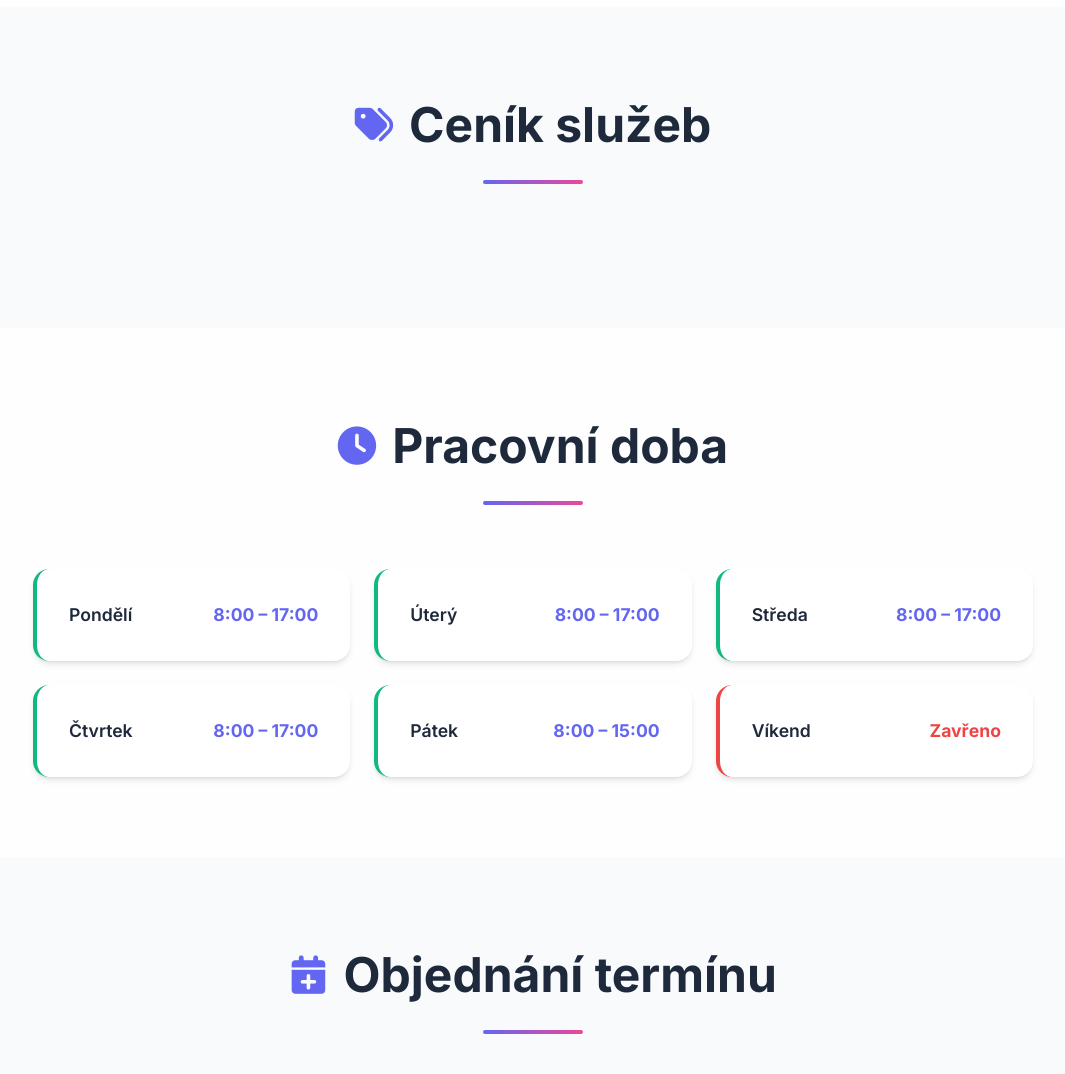
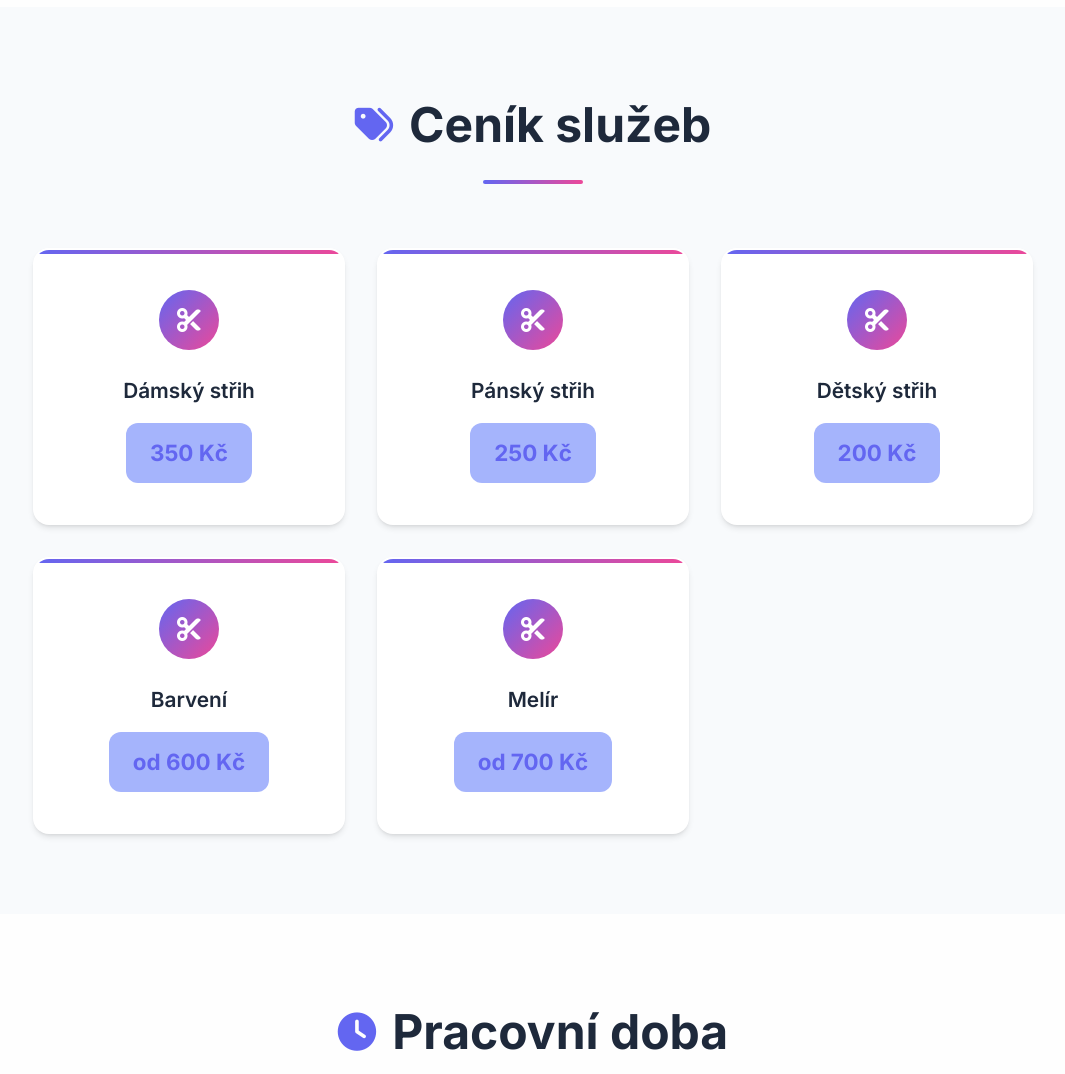
Before and after one commit to notomeposercz/kadernictvi, a PHP site: page / in a window 1280 px wide. Shown: the part 1242-2316 px from the top of the page, without its empty margins (107-1172 px from the left). Run offline with PHP 8.4, Linux system fonts and the light colour scheme; data that the repository does not hold is empty.

Commit message:
Add files via upload

```diff
--- a/index.php
+++ b/index.php
@@ -10,6 +10,7 @@
     <link rel="stylesheet" href="https://cdnjs.cloudflare.com/ajax/libs/font-awesome/6.4.0/css/all.min.css">
 </head>
 <body>
+    <!-- HTML zůstává stejný... -->
     <header class="main-header">
         <div class="header-overlay"></div>
         <img src="image1.jpg" alt="Kadeřnictví Tereza Dvořáčková" class="header-photo">
@@ -83,7 +84,32 @@
                     <div class="section-line"></div>
                 </div>
                 <div class="cenik-grid" id="cenikGrid">
-                    <!-- Ceník se načte z databáze -->
+                    <!-- Fallback statický ceník, pokud se nepodaří načíst z DB -->
+                    <div class="cenik-card">
+                        <div class="cenik-icon"><i class="fas fa-cut"></i></div>
+                        <h3>Dámský střih</h3>
+                        <div class="cenik-price">350 Kč</div>
+                    </div>
+                    <div class="cenik-card">
+                        <div class="cenik-icon"><i class="fas fa-cut"></i></div>
+                        <h3>Pánský střih</h3>
+                        <div class="cenik-price">250 Kč</div>
+                    </div>
+                    <div class="cenik-card">
+                        <div class="cenik-icon"><i class="fas fa-cut"></i></div>
+                        <h3>Dětský střih</h3>
+                        <div class="cenik-price">200 Kč</div>
+                    </div>
+                    <div class="cenik-card">
+                        <div class="cenik-icon"><i class="fas fa-cut"></i></div>
+                        <h3>Barvení</h3>
+                        <div class="cenik-price">od 600 Kč</div>
+                    </div>
+                    <div class="cenik-card">
+                        <div class="cenik-icon"><i class="fas fa-cut"></i></div>
+                        <h3>Melír</h3>
+                        <div class="cenik-price">od 700 Kč</div>
+                    </div>
                 </div>
             </div>
         </section>
@@ -200,35 +226,65 @@
     </footer>
 
     <script>
-        // Načtení ceníku při načtení stránky
+        // Načtení ceníku při načtení stránky - pouze pokud je sekce viditelná
         document.addEventListener('DOMContentLoaded', function() {
-            loadCenik();
             initSmoothScrolling();
+
+            // Použij Intersection Observer pro lazy loading ceníku
+            const cenikSection = document.getElementById('cenik');
+            const observer = new IntersectionObserver((entries) => {
+                entries.forEach(entry => {
+                    if (entry.isIntersecting) {
+                        loadCenik();
+                        observer.unobserve(entry.target); // Načti jen jednou
+                    }
+                });
+            }, { threshold: 0.1 });
+
+            observer.observe(cenikSection);
         });
 
-        // API volání
-        async function apiCall(action, data = {}) {
+        // API volání s timeout a retry logikou
+        async function apiCall(action, data = {}, timeout = 5000) {
+            const controller = new AbortController();
+            const timeoutId = setTimeout(() => controller.abort(), timeout);
+
             try {
                 const response = await fetch('api.php', {
                     method: 'POST',
                     headers: {
                         'Content-Type': 'application/json',
                     },
-                    body: JSON.stringify({ action, ...data })
+                    body: JSON.stringify({ action, ...data }),
+                    signal: controller.signal
                 });
+
+                clearTimeout(timeoutId);
+
+                if (!response.ok) {
+                    throw new Error(`HTTP error! status: ${response.status}`);
+                }
+
                 return await response.json();
             } catch (error) {
+                clearTimeout(timeoutId);
                 console.error('API Error:', error);
+
+                if (error.name === 'AbortError') {
+                    return { success: false, message: 'Timeout - požadavek trval příliš dlouho' };
+                }
+
                 return { success: false, message: 'Chyba připojení' };
             }
         }
 
-        // Načtení ceníku z databáze
+        // Načtení ceníku z databáze s fallback
         async function loadCenik() {
             const result = await apiCall('get_cenik');
-            if (result.success) {
+            if (result.success && result.data && result.data.length > 0) {
                 updateCenikGrid(result.data);
             }
+            // Pokud se nepodaří načíst, zůstane statický HTML
         }
 
         // Aktualizace ceníku - nový grid design
```
Also changed, not shown: api.php (+21 -7 lines), config.php (+22 -7 lines).
